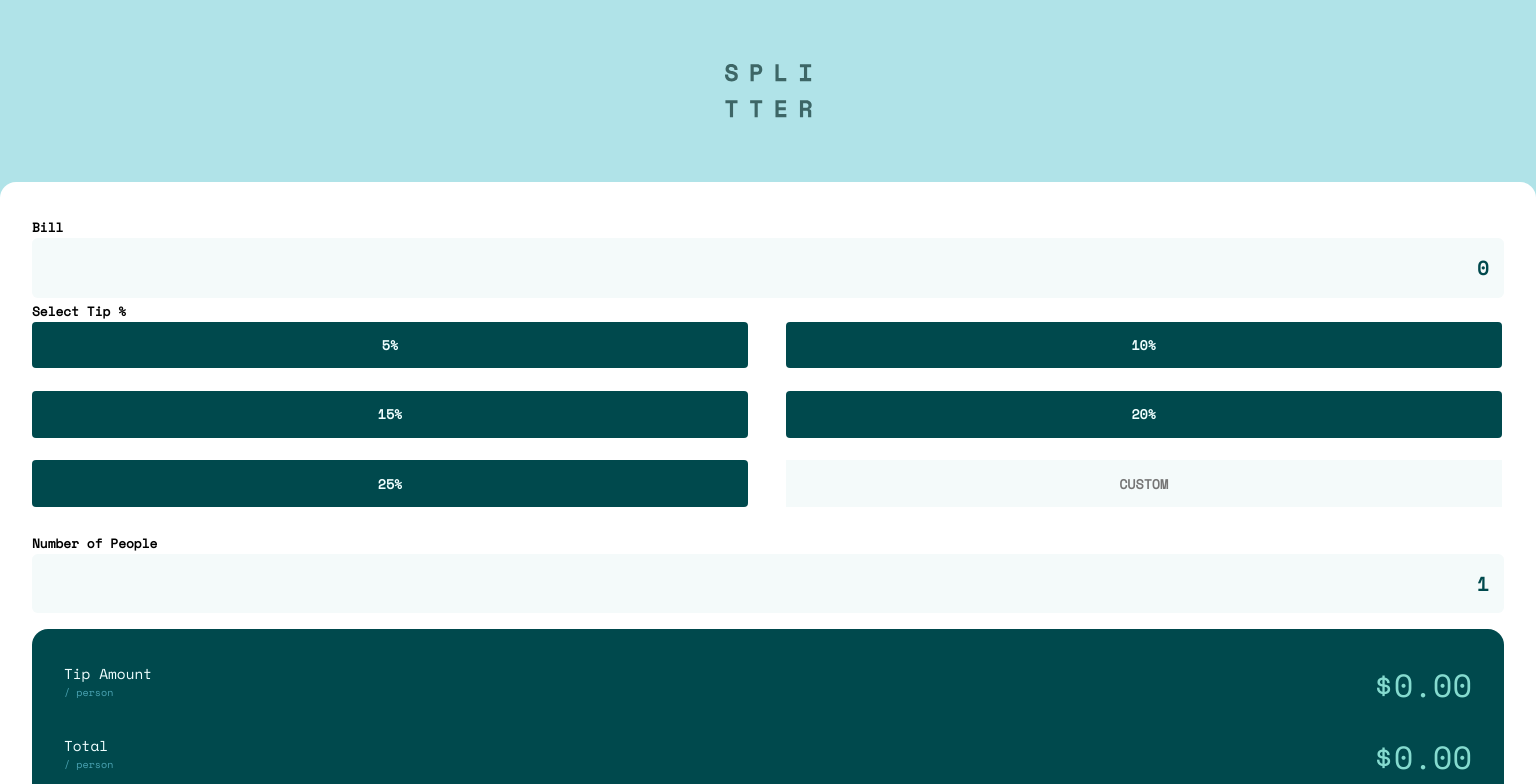
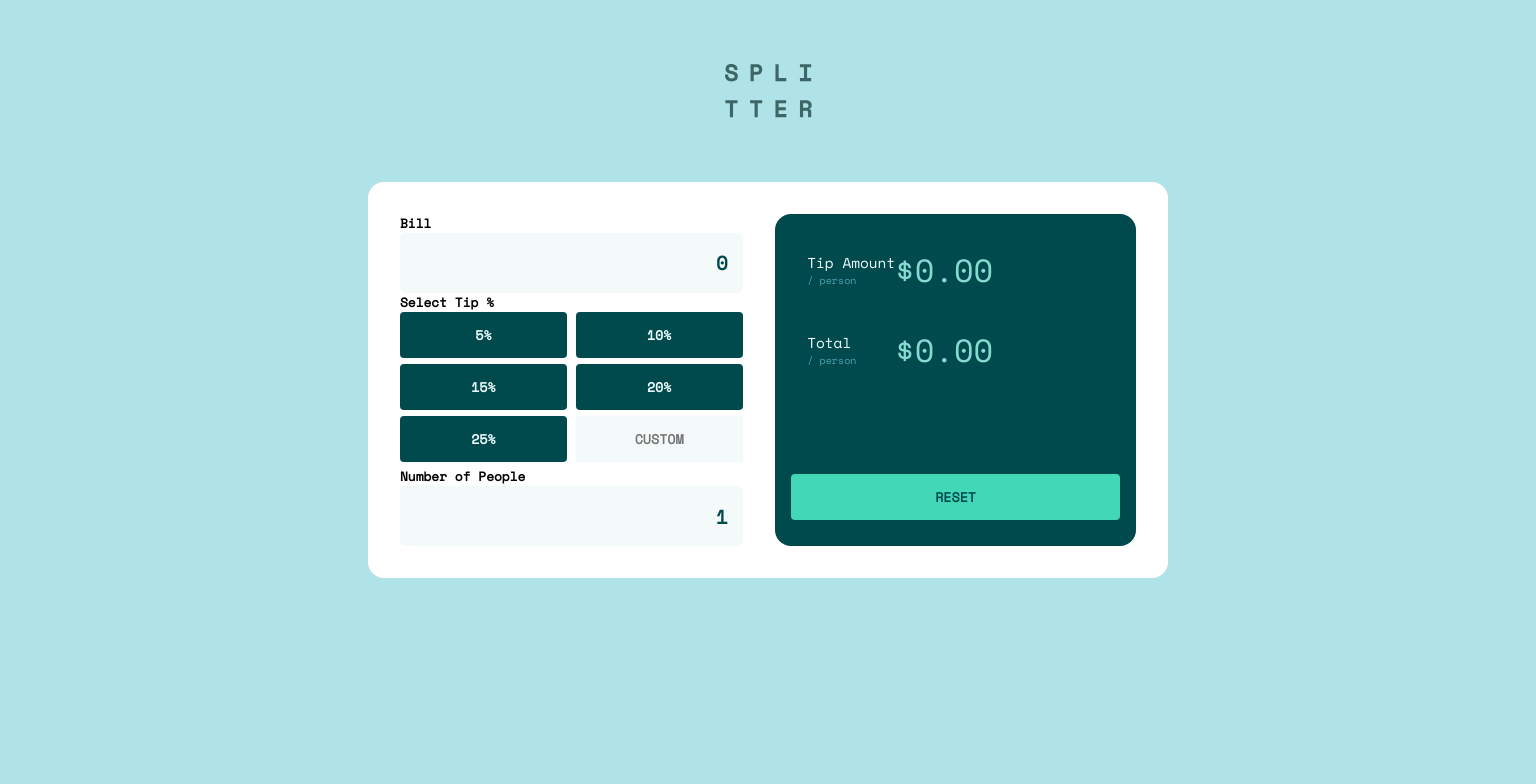
Before and after one commit to maxirama/my-tip-calculator, a React (Create React App) app: page / in a window 1536 px wide. Shown: the top 784 px of the page. Built offline with nearby package versions, Linux system fonts and the light colour scheme.

Commit message:
Add button selection logic @ keypad component && Add few styles

```diff
--- a/src/App.js
+++ b/src/App.js
@@ -1,15 +1,7 @@
 import React, { useState } from "react";
 import "./styles.css";
 
-const Input = ({
-  onChange,
-  name,
-  value,
-  type,
-  className,
-  placeholder,
-  onFocus,
-}) => {
+const Input = ({ onChange, name, value, type, className, placeholder }) => {
   return (
     <input
       className={className}
@@ -23,7 +15,11 @@ const Input = ({
 };
 
 // TO-DO Revisar className del componente Button.
-const Button = ({ className, value, onClick }) => {
+const Button = ({ value, onClick, selected, fullWidth }) => {
+  let className = `main-container_tip--button${selected ? "--selected" : ""}${
+    fullWidth ? "--fullwidth" : ""
+  }`;
+
   return (
     <button className={className} onClick={onClick}>
       {" "}
@@ -32,27 +28,35 @@ const Button = ({ className, value, onClick }) => {
   );
 };
 
-//TO-DO Corregir el Input del Keypad (acepta caracteres no numericos)
+//TO-DO Corregir el Input del Keypad (acepta caracteres no numericos) (FIREFOX)
 const Keypad = ({ onChange, tipValues, type, value }) => {
+  const [selectedValue, setSelectedValue] = useState(null);
+
+  let tipButtons = tipValues.map((value) => (
+    <Button
+      onClick={(e) => {
+        onChange(value);
+        setSelectedValue(value);
+      }}
+      value={value + "%"}
+      selected={value === selectedValue}
+    />
+  ));
+
   return (
     <>
-      {tipValues.map((value) => (
-        <Button
-          className="main-container_tip--button"
-          onClick={(e) => {
-            onChange(value);
-          }}
-          value={value + "%"}
-        />
-      ))}
+      {tipButtons}
       <Input
         className="main-container_tip--button main-container_tip--input"
         type={type}
         placeholder="CUSTOM"
         onChange={(e) => {
+          if (Number(e.target.value)) {
             onChange(e.target.value);
+            setSelectedValue(null);
+          }
         }}
-        onFocus="this.type='number"
+        //value={value}
       />
     </>
   );
@@ -61,14 +65,12 @@ const Keypad = ({ onChange, tipValues, type, value }) => {
 const BillItem = ({ description, amount }) => {
   return (
     <>
-      <div className="main-container_display_item">
-        <div>
-          <span className="main-container_display_item--description">
+      <div className="main-container_display_detail--item">
+        <span className="main-container_display_detail--item--description">
           {description}
           <li>/ person</li>
         </span>
-        </div>
-        <span className="main-container_display_item--amount">
+        <span className="main-container_display_detail--item--amount">
           ${amount.toFixed(2)}
         </span>
       </div>
@@ -113,7 +115,6 @@ function App() {
   return (
     <>
       <Title />
-
       <div className="main-container">
         <div className="main-container_configuration">
           {" "}
@@ -149,8 +150,8 @@ function App() {
             value={values[PEOPLE]}
           />
         </div>
-
         <div className="main-container_display">
+          <div className="main-container_display--detail">
             <BillItem
               description="Tip Amount"
               amount={(values[BILL] * (0.01 * values[TIP])) / values[PEOPLE]}
@@ -159,12 +160,14 @@ function App() {
               description="Total"
               amount={values[BILL] / values[PEOPLE]}
             />
+          </div>
           <Button
-            className="main-container_display--button"
             value="RESET"
             onClick={() => {
               setValues(initialValues);
             }}
+            selected={true}
+            fullWidth={true}
           />
         </div>
       </div>
--- a/src/styles.css
+++ b/src/styles.css
@@ -69,6 +69,32 @@ label {
   border-radius: 0.3em;
 }
 
+.main-container_tip--button--selected {
+  background-color: hsl(167, 65%, 55%);
+  color: hsl(183, 100%, 15%);
+  outline: none;
+  border: none;
+  padding: 1em;
+  margin-bottom: 3%;
+  margin-right: 5%;
+
+  font-weight: bold;
+  border-radius: 0.3em;
+}
+
+.main-container_tip--button--selected--fullwidth {
+  background-color: hsl(167, 65%, 55%);
+  color: hsl(183, 100%, 15%);
+  outline: none;
+  border: none;
+  padding: 1em;
+  margin-bottom: 3%;
+  margin-right: 5%;
+  font-weight: bold;
+  width: 100%;
+  border-radius: 0.3em;
+}
+
 .main-container_tip--button:hover {
   background-color: hsl(172, 67%, 45%);
 }
@@ -96,25 +122,25 @@ label {
   margin: 1em auto;
 }
 
-.main-container_display_item {
+.main-container_display_detail--item {
   display: flex;
   flex-direction: row;
   justify-content: space-between;
   padding: 0.5em;
   margin: 0.5em;
 }
-.main-container_display_item--description {
+.main-container_display_detail--item--description {
   list-style-type: none;
   font-size: 0.9em;
   align-self: center;
 }
 
-.main-container_display_item--description > li {
+.main-container_display_detail--item--description > li {
   font-size: 0.7em;
   color: hsl(189, 41%, 50%);
 }
 
-.main-container_display_item--amount {
+.main-container_display_detail--item--amount {
   color: hsl(172, 54%, 69%);
   font-size: 2em;
 }
@@ -140,6 +166,42 @@ input::-webkit-inner-spin-button {
 /* Firefox */
 input[type="number"] {
   -moz-appearance: textfield;
+}
+
+@media screen and (min-width: 1440px) {
+  .main-container {
+    width: 800px;
+    margin-left: auto;
+    margin-right: auto;
+    display: flex;
+    flex-direction: row;
+    padding: 1em;
+  }
+
+  .main-container_configuration {
+    width: 100%;
+    margin: 1em;
+    display: flex;
+    flex-direction: column;
+  }
+
+  .main-container_display {
+    margin: 1em;
+    display: flex;
+    flex-direction: column;
+    justify-content: space-between;
+  }
+
+  .main-container_display--detail {
+    display: flex;
+    flex-direction: column;
+  }
+
+  main-container_display_detail--item {
+    display: flex;
+    flex-direction: row;
+    justify-content: space-between;
+  }
 }
 /**
 ## Layout
```
Lines whose indentation alone changed are shown as unchanged.
